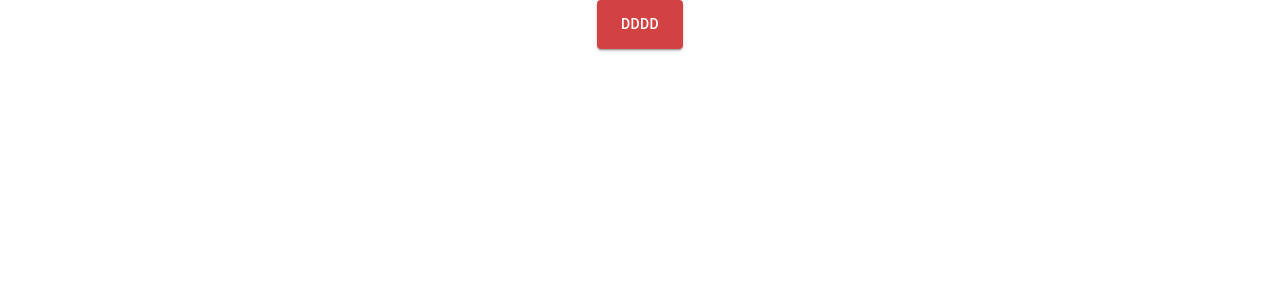
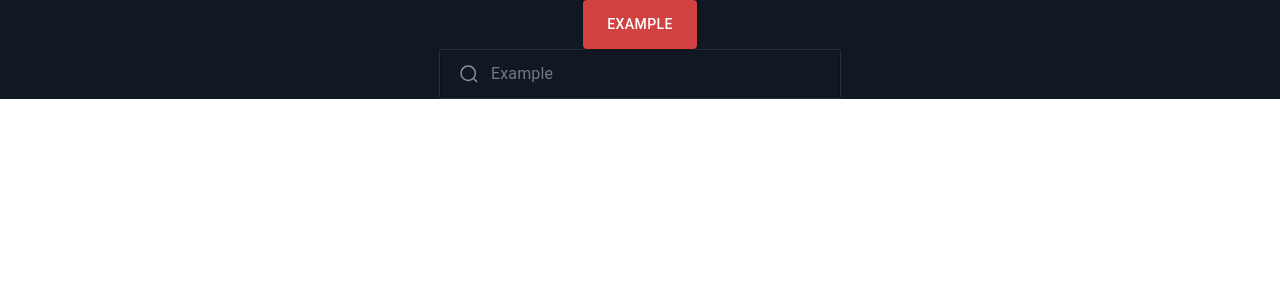
Before and after one commit to PerelomaDenis/chat, a React (Create React App) app in the folder client/: page / in a window 1280 px wide. Shown: the top 300 px of the page. Built offline with nearby package versions, Linux system fonts and the light colour scheme.

Commit message:
Added autocomplete theme

```diff
--- a/client/src/App.tsx
+++ b/client/src/App.tsx
@@ -1,15 +1,44 @@
 import * as React from 'react';
 
-import { Button } from '@mui/material';
+import { Autocomplete, Box, Button, InputAdornment, TextField } from '@mui/material';
 
 import './App.css';
+import { Search } from './components/Icons';
 
 const App: React.FC = () => {
+  const aaa = [{ name: '1' }, { name: '2' }, { name: '3' }, { name: '4' }];
+
   return (
-    <div className="App">
+    <div className="App" style={{ backgroundColor: '#111823' }}>
       <Button color="error" variant="contained" size="medium">
-        {'dddd'}
+        {'Example'}
       </Button>
+      <Box display="flex" justifyContent="center">
+        <Autocomplete
+          renderOption={(props, option) => (
+            <Box component="li" {...props}>
+              {option.name}
+            </Box>
+          )}
+          getOptionLabel={(option) => option.name}
+          sx={{ width: 400 }}
+          renderInput={(params) => (
+            <TextField
+              {...params}
+              InputProps={{
+                ...params.InputProps,
+                startAdornment: (
+                  <InputAdornment position="start">
+                    <Search />
+                  </InputAdornment>
+                ),
+              }}
+              placeholder="Example"
+            />
+          )}
+          options={aaa}
+        />
+      </Box>
     </div>
   );
 };
--- /dev/null
+++ b/client/src/components/Icons/Search.tsx
@@ -0,0 +1,14 @@
+import * as React from 'react';
+
+export const Search = () => {
+  return (
+    <svg width="18" height="18" viewBox="0 0 18 18" fill="none" xmlns="http://www.w3.org/2000/svg">
+      <path
+        // eslint-disable-next-line max-len
+        d="M13.2743 13.2743C16.0822 10.4664 16.0822 5.91386 13.2743 3.10594C10.4664 0.298021 5.91386 0.298021 3.10594 3.10594C0.29802 5.91386 0.298021 10.4664 3.10594 13.2743C5.91386 16.0822 10.4664 16.0822 13.2743 13.2743ZM13.2743 13.2743C14.0685 14.0685 17 17 17 17"
+        stroke="currentColor"
+        strokeWidth="1.5"
+      />
+    </svg>
+  );
+};
--- /dev/null
+++ b/client/src/components/Icons/index.ts
@@ -0,0 +1 @@
+export { Search } from './Search';
--- a/client/src/theme.ts
+++ b/client/src/theme.ts
@@ -33,5 +33,49 @@ export const customTheme = createTheme({
         },
       },
     },
+    MuiAutocomplete: {
+      styleOverrides: {
+        root: {
+          border: '1px solid rgba(255, 255, 255, 0.1)',
+          borderRadius: 3,
+          '& .MuiInputAdornment-root': {
+            color: '#8C939D',
+          },
+          '&.Mui-focused .MuiInputAdornment-root': {
+            color: '#FFFFFF',
+          },
+        },
+        inputRoot: {
+          padding: '5px 20px',
+        },
+        input: {
+          color: '#8C939D',
+        },
+        clearIndicator: {
+          color: '#FFFFFF',
+        },
+        popupIndicator: {
+          display: 'none',
+        },
+        popper: {
+          borderRadius: 3,
+        },
+        listbox: {
+          backgroundColor: '#191F29',
+          '& .MuiAutocomplete-option': {
+            padding: '16px 0',
+          },
+        },
+        option: {
+          color: '#FFFFFF',
+          opacity: 0.7,
+          margin: '0 16px',
+          borderBottom: '1px solid rgba(255, 255, 255, 0.1)',
+        },
+        inputFocused: {
+          color: '#FFFFFF',
+        },
+      },
+    },
   },
 });
```
